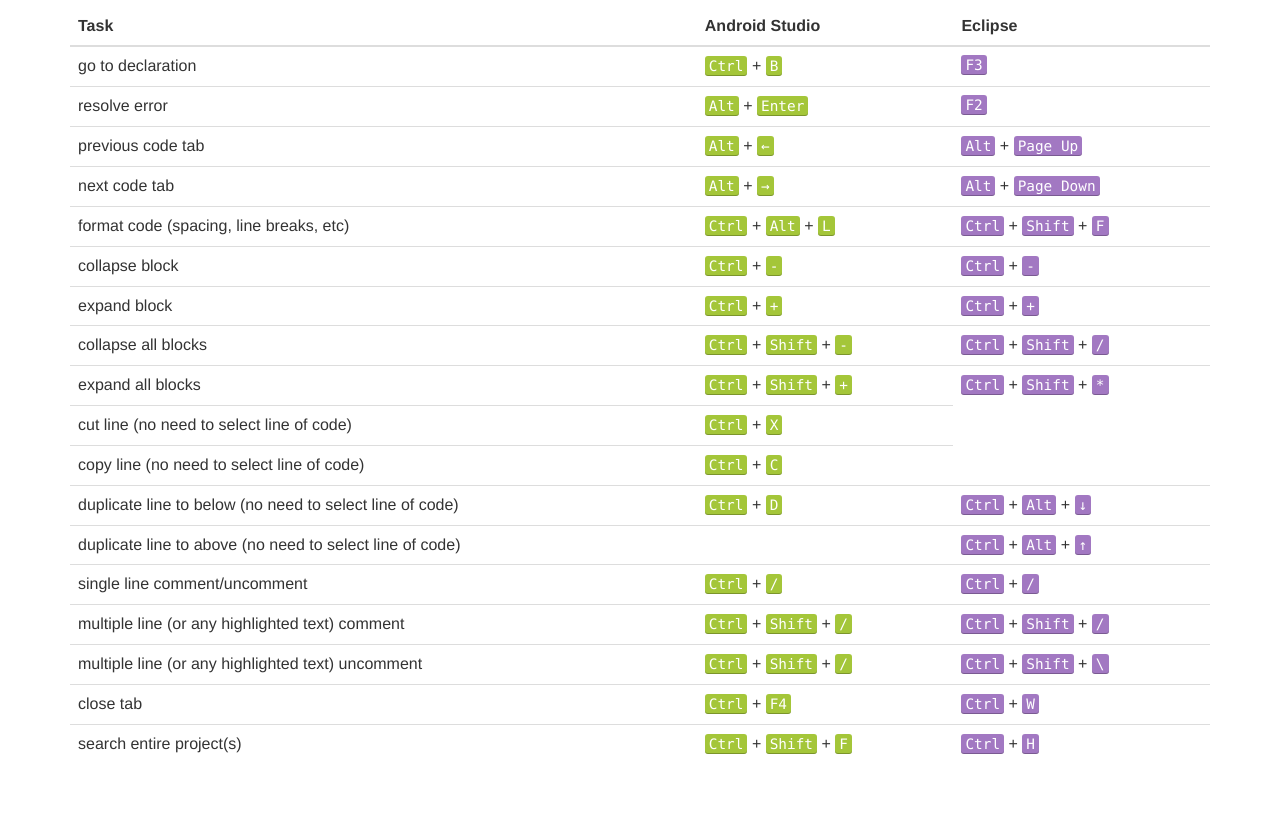
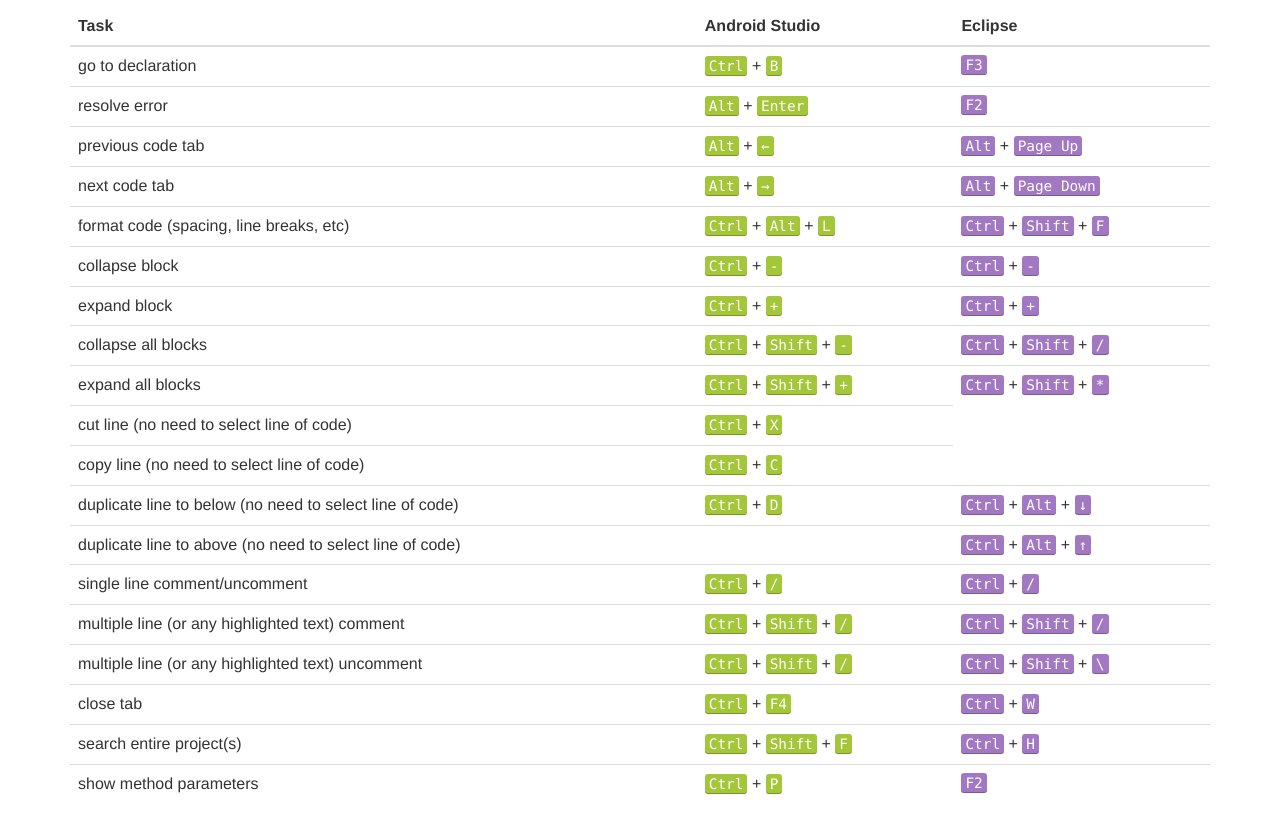
Before and after one commit to NohaKareem/The-Shortcut-Project, a plain HTML site: page index.html in a window 1280 px wide. Shown: the part 63-886 px from the top of the page. Before the commit the page ends 847 px from the top, so only its background shows below. Drawn offline with nearby package versions, Linux system fonts and the light colour scheme.

Commit message:
Gathering handy shortcuts
The Shortcut Project currently has some shortcuts for Android Studio and
Eclipse. Handy when switching between IDEs for a quick reference.

```diff
--- a/css/style.css
+++ b/css/style.css
@@ -4,5 +4,4 @@
 
 .eclipse kbd {
 	background-color:rgb(162, 120, 194);
-	/* background-color:rgb(83, 66, 111); */
 }
--- a/index.html
+++ b/index.html
@@ -101,6 +101,11 @@
 						<td class="android"> <kbd>Ctrl</kbd> + <kbd>Shift</kbd>  + <kbd>F</kbd> </td>
 						<td class="eclipse"> <kbd>Ctrl</kbd> + <kbd>H</kbd> </td>
 					</tr>
+					<tr>
+						<td> show method parameters </td>
+						<td class="android"> <kbd>Ctrl</kbd> + <kbd>P</kbd> </td>
+						<td class="eclipse"> <kbd>F2</kbd>  </td>
+					</tr>
 				</tbody>
 			</table>
 		</div>
```
